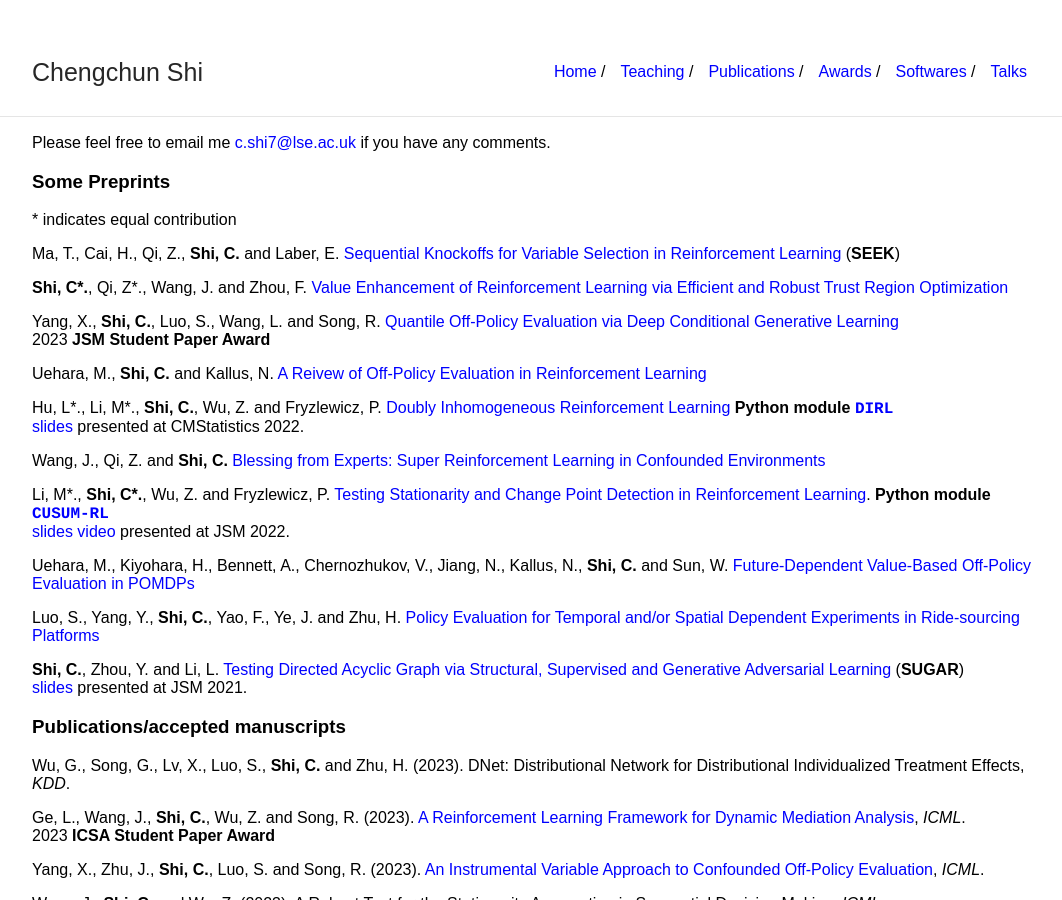
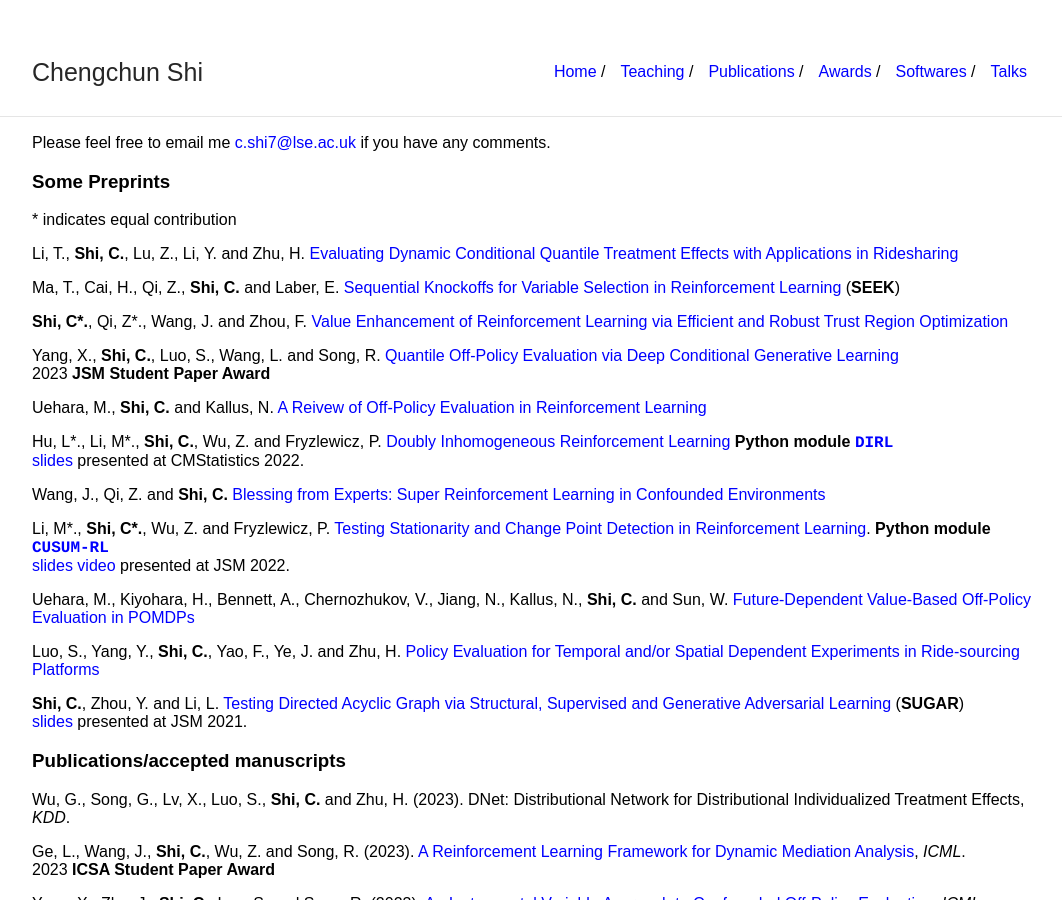
Before and after one commit to callmespring/callmespring.github.io, a Jekyll site: the page built from publication.md, in a window 1280 px wide and 900 px high. Shown: the whole window, without its empty margins (108-1170 px from the left). Built offline with Jekyll 4.4.1, drawn with Linux system fonts in a browser that asks for light colours.

Commit message:
Update publication.md

```diff
--- a/publication.md
+++ b/publication.md
@@ -10,6 +10,8 @@ Please feel free to email me <c.shi7@lse.ac.uk> if you have any comments.
 ### Some Preprints
 
 \* indicates equal contribution
+
+Li, T., **Shi, C.**, Lu, Z., Li, Y. and Zhu, H. [Evaluating Dynamic Conditional Quantile Treatment Effects with Applications in Ridesharing](https://arxiv.org/abs/2305.10187)
 
 Ma, T., Cai, H., Qi, Z., **Shi, C.** and Laber, E. [Sequential Knockoffs for Variable Selection in
 Reinforcement Learning](https://arxiv.org/pdf/2303.14281.pdf) (**SEEK**)
```
